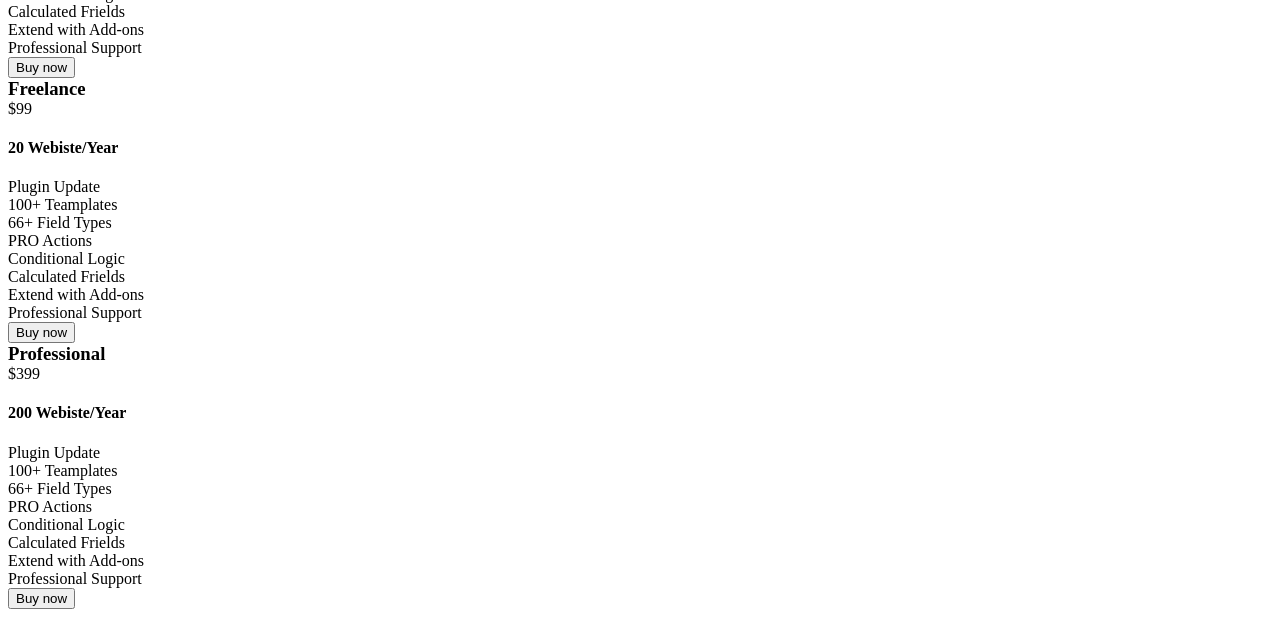
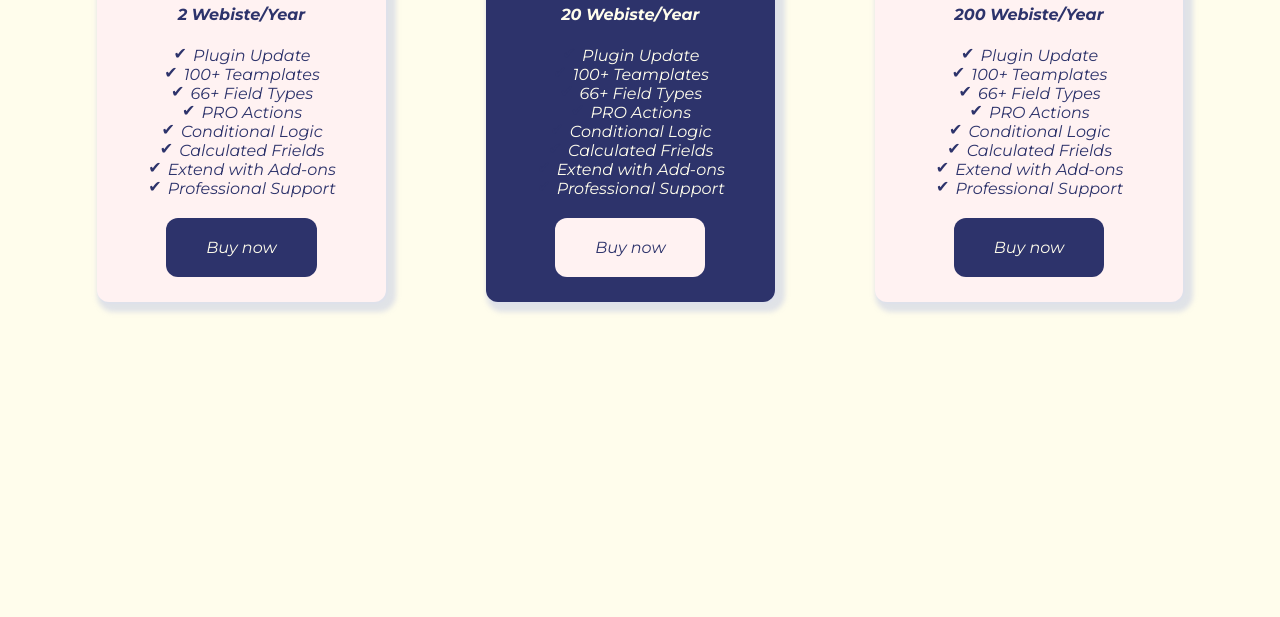
Before and after one commit to Viktor-WEB-D-E-V/pricing_table, a plain HTML site: page index.html in a window 1280 px wide. Shown: the part 196-813 px from the top of the page. Drawn offline with Linux system fonts and the light colour scheme.

Commit message:
Imlementing an CSS file

```diff
--- a/index.html
+++ b/index.html
@@ -5,6 +5,12 @@
     <meta name="viewport" content="width=device-width, initial-scale=1.0" />
     <title>Pricing Table</title>
     <link rel="stylesheet" href="style.css" />
+    <link rel="preconnect" href="https://fonts.googleapis.com" />
+    <link rel="preconnect" href="https://fonts.gstatic.com" crossorigin />
+    <link
+      href="https://fonts.googleapis.com/css2?family=Montserrat:ital,wght@1,100..900&display=swap"
+      rel="stylesheet"
+    />
   </head>
   <body>
     <main>
@@ -25,7 +31,7 @@
           </ul>
           <button class="plan-buy-btn">Buy now</button>
         </div>
-        <div class="pricing-plan">
+        <div class="pricing-plan best-choice">
           <h3 class="plan-title">Freelance</h3>
           <p class="plan-price">$99</p>
           <h4 class="plan-main-features">20 Webiste/Year</h4>
@@ -39,7 +45,7 @@
             <li class="features-item">Extend with Add-ons</li>
             <li class="features-item">Professional Support</li>
           </ul>
-          <button class="plan-buy-btn">Buy now</button>
+          <button class="plan-buy-btn best-choice-btn">Buy now</button>
         </div>
         <div class="pricing-plan">
           <h3 class="plan-title">Professional</h3>
--- a/style.css
+++ b/style.css
@@ -1,9 +1,3 @@
-body {
-  font-family: var(--primary-font);
-  color: var(--title-text-color);
-  counter-reset: section;
-}
-
 h1,
 h2,
 h3,
@@ -27,3 +21,84 @@ img {
   max-width: 100%;
   height: auto;
 }
+button,
+input[type="submit"],
+input[type="reset"] {
+  background: none;
+  color: inherit;
+  border: none;
+  padding: 0;
+  font: inherit;
+  cursor: pointer;
+  outline: inherit;
+}
+body {
+  font-family: Montserrat;
+
+  background-color: #fffdec;
+  color: #2d336b;
+}
+
+.pricing-container {
+  display: flex;
+  justify-content: center;
+  align-items: center;
+  min-width: 300px;
+}
+.pricing-plan {
+  margin: 50px 50px 0 50px;
+  min-width: 100px;
+  padding: 25px 50px;
+  text-align: center;
+
+  background-color: #fff2f2;
+  box-shadow: 5px 5px 5px 5px rgba(211, 215, 229, 0.7),
+    1px 1px 1px 1px rgba(245, 246, 248, 0.7);
+  border-radius: 12px;
+}
+
+h3 {
+  font-size: 32px;
+}
+.plan-price {
+  font-size: 48px;
+  font-weight: 600;
+}
+
+li:before {
+  content: "✔";
+  font-family: 16px;
+  display: inline-block;
+  vertical-align: top;
+  line-height: 16px;
+  width: 16px;
+  height: 16px;
+  margin-right: 4.8px;
+  text-align: center;
+  color: #2d336b;
+}
+
+.best-choice {
+  background-color: #2d336b;
+  color: #fffdec;
+}
+.plan-buy-btn {
+  margin-top: 20px;
+  padding: 20px 40px;
+
+  background-color: #2d336b;
+  color: #fffdec;
+  border-radius: 12px;
+}
+.best-choice-btn{
+    background-color: #fff2f2;
+    color: #2d336b;
+}
+@media (min-width: 400px) and (max-width: 1200px) {
+  .pricing-container {
+    flex-direction: column;
+    height: 100%;
+  }
+
+
+}
```
